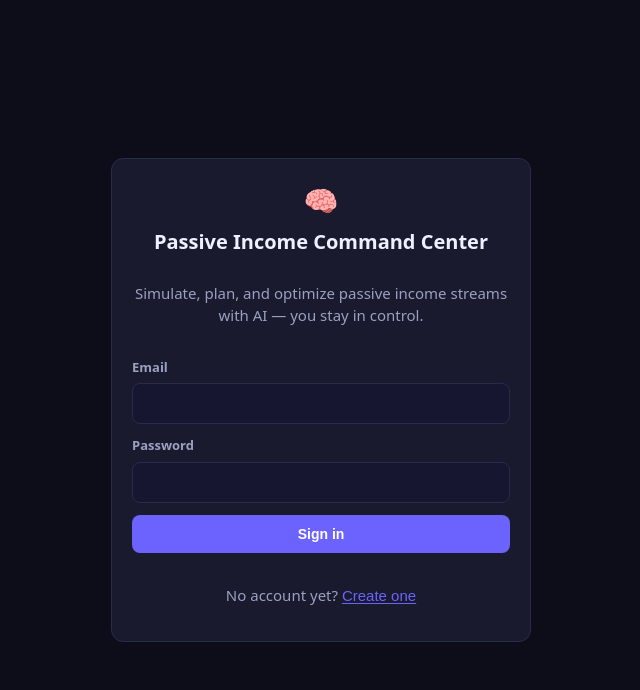
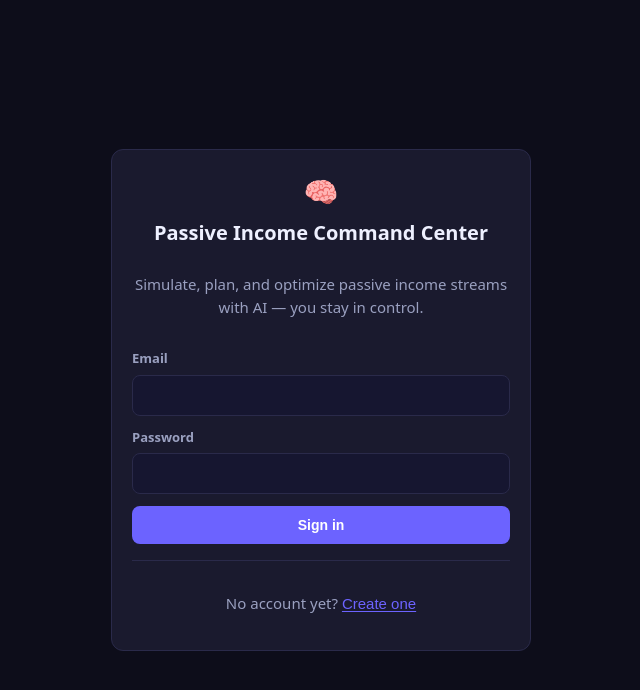
Before and after one commit to sudo-senpai-offx/PICC, a React (Vite) app in the folder apps/dashboard/: page /login in a window 1280 px wide. Shown: the top 690 px of the page, without its empty margins (319-959 px from the left). Built offline with nearby package versions, Linux system fonts and the light colour scheme; no server answers.

Commit message:
style(login): polish per frontend-design, keep honest copy

```diff
--- a/apps/dashboard/src/index.css
+++ b/apps/dashboard/src/index.css
@@ -912,6 +912,11 @@ textarea.input {
   font-size: 20px;
 }
 
+.auth-divider {
+  border-top: 1px solid var(--border);
+  padding-top: 16px;
+}
+
 /* ---------- Research / chips ---------- */
 .row.wrap {
   flex-wrap: wrap;
--- a/apps/dashboard/src/pages/Login.tsx
+++ b/apps/dashboard/src/pages/Login.tsx
@@ -77,18 +77,19 @@ export function Login() {
           </Button>
         </form>
 
+        <div className="auth-divider stack">
           {mode === "signup" ? (
-          <p className="muted small">
+            <p className="muted small text-center">
               Your account and credentials live only on this machine — nothing is sent to a cloud service.
             </p>
           ) : null}
-
           <p className="muted text-center">
             {mode === "signin" ? "No account yet?" : "Already have an account?"}{" "}
             <button type="button" className="link-btn" onClick={() => setMode(mode === "signin" ? "signup" : "signin")}>
               {mode === "signin" ? "Create one" : "Sign in"}
             </button>
           </p>
+        </div>
       </Card>
     </div>
   )
```
Lines whose indentation alone changed are shown as unchanged.
